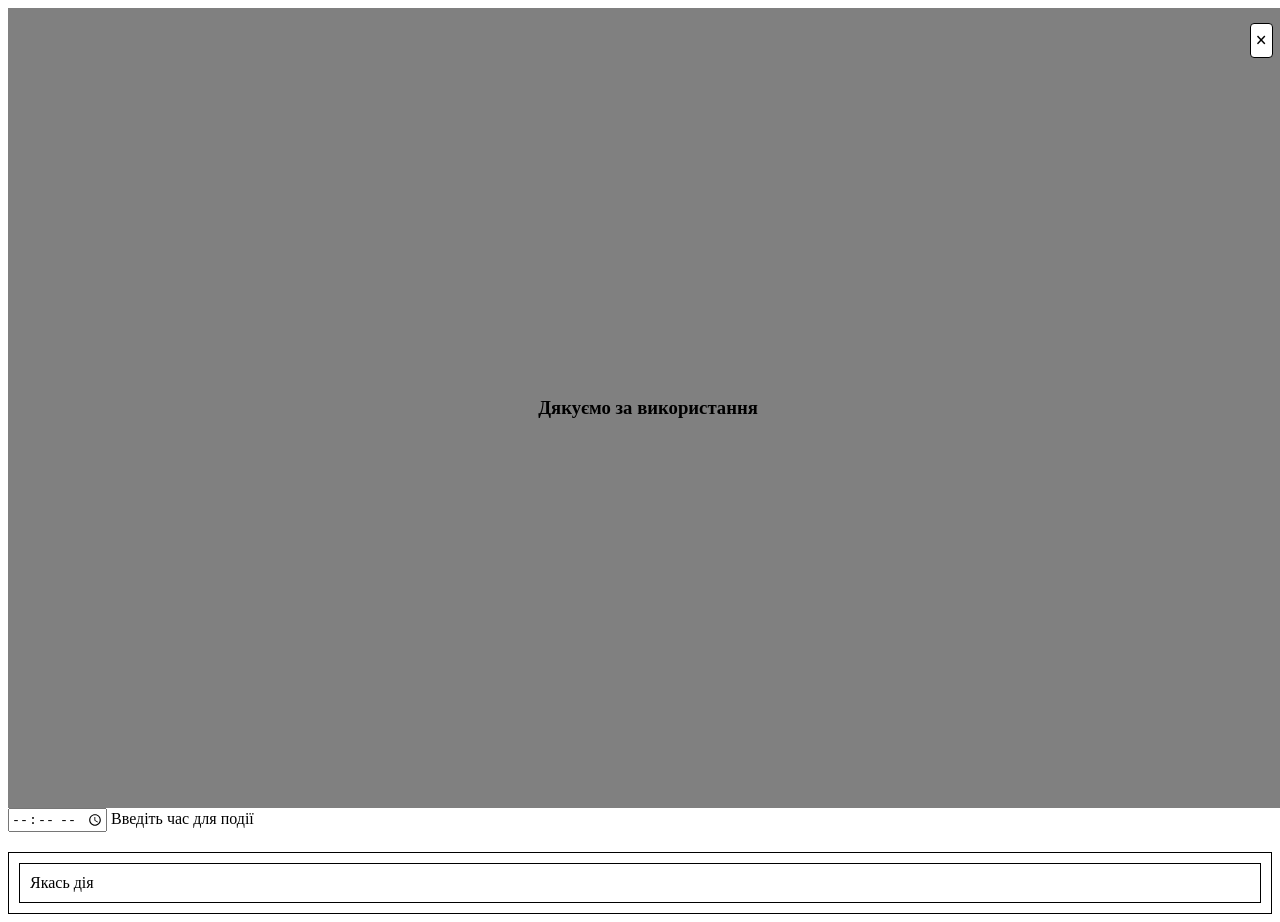
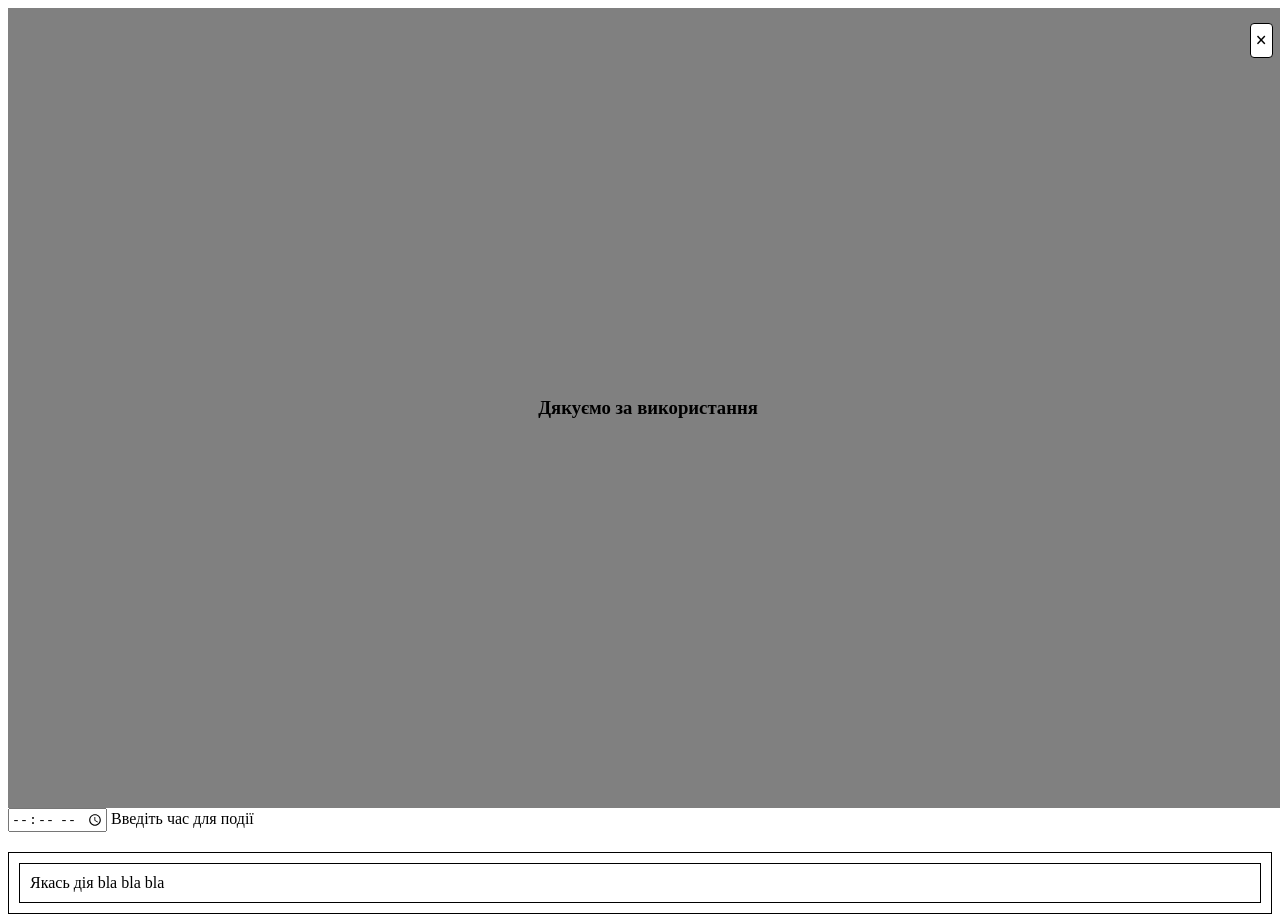
Before and after one commit to Taras19/Question, a plain HTML site: page index.html in a window 1280 px wide. Drawn offline with Linux system fonts and the light colour scheme.

Commit message:
Update index.html

```diff
--- a/index.html
+++ b/index.html
@@ -69,7 +69,7 @@
 
   <ul class="list-action">
     <li class="action" data-time="">
-      Якась дія
+      Якась дія bla bla bla
     </li>
   </ul>
   <div class="modal">
```
